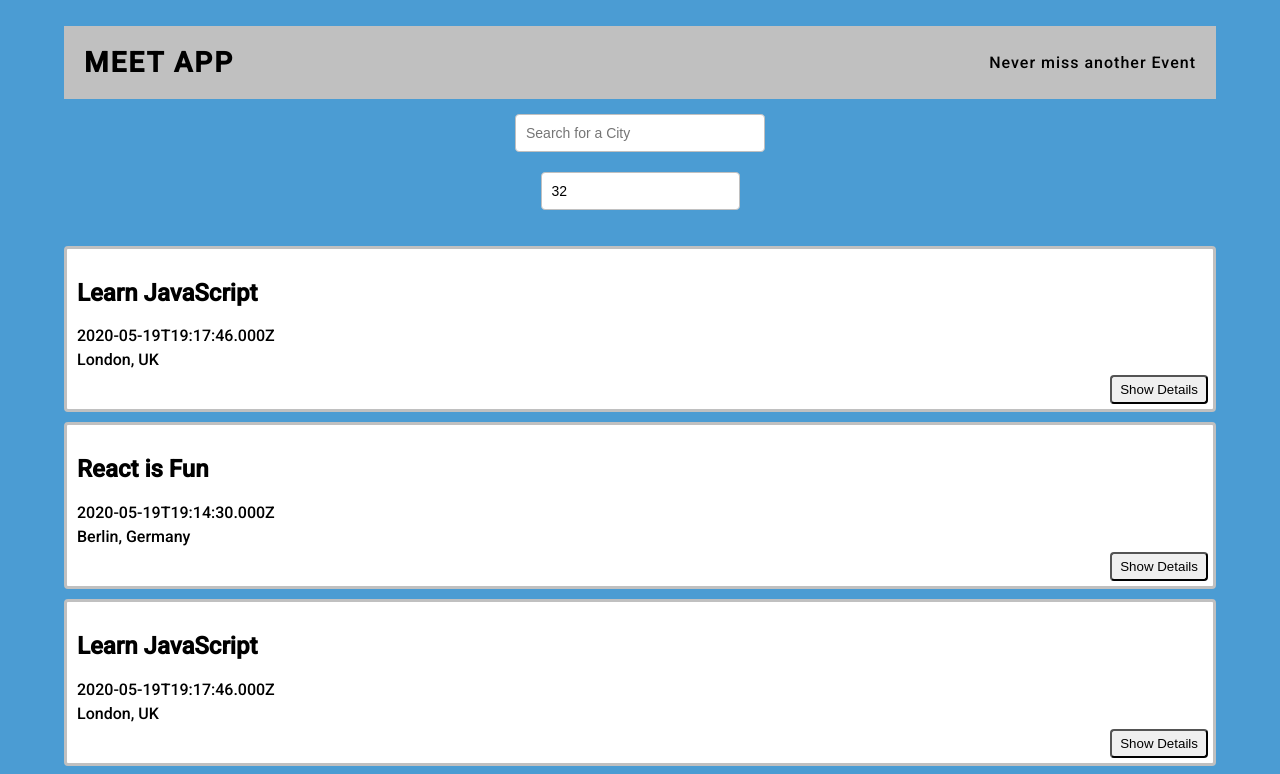
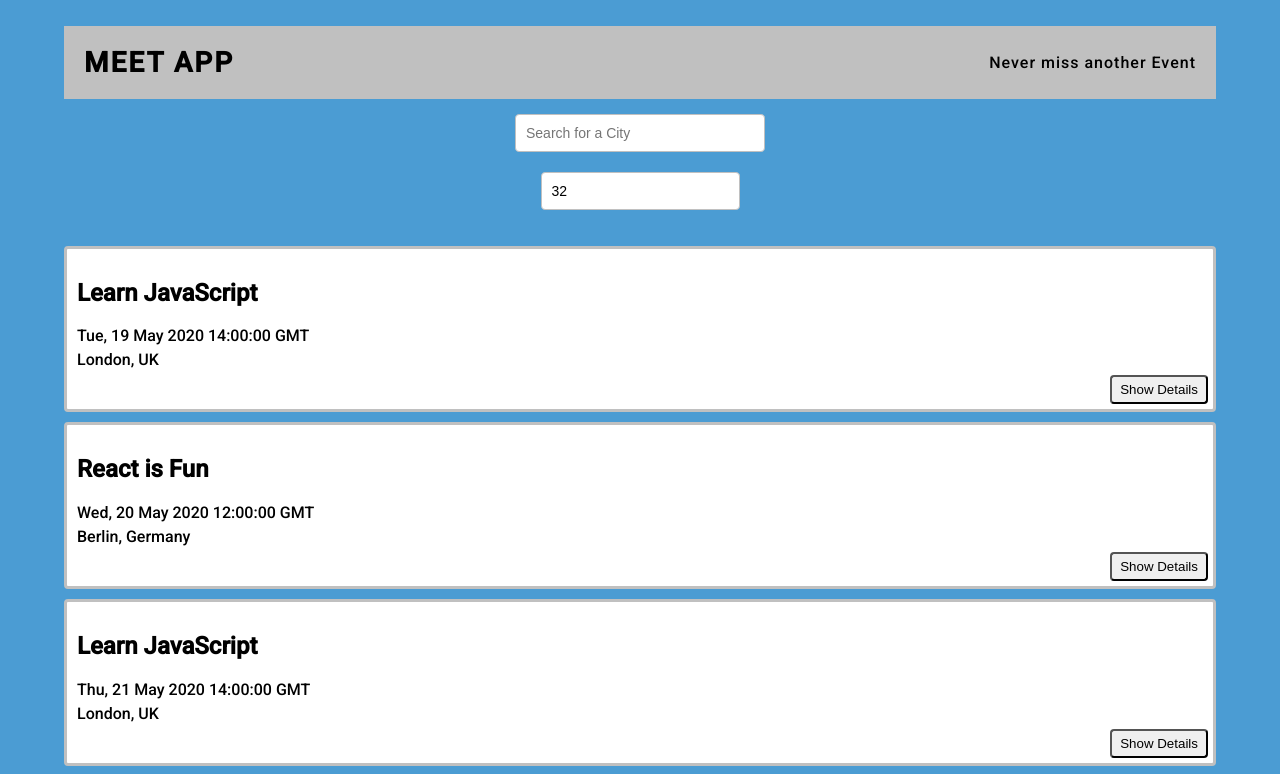
Before and after one commit to WMSANDERS85/meet, a React (Create React App) app: page / in a window 1280 px wide. Shown: the top 774 px of the page. Built offline with nearby package versions, Linux system fonts and the light colour scheme; what atatus-spa would draw is missing.

Commit message:
Edit event details to display start time and date in MM/DD/YYYY format

```diff
--- a/src/components/Event.js
+++ b/src/components/Event.js
@@ -5,7 +5,9 @@ const Event = ({event}) => {
   return (
     <li className="event">
       <h2 className="event-title">{event.summary}</h2>
-      <p className="eventStart">{event.created}</p>
+      <p className="eventStart">
+        {new Date(event.start.dateTime).toUTCString()}
+      </p>
       <p className="event-location">{event.location}</p>
       <button
         className="details-btn"
@@ -18,7 +20,9 @@ const Event = ({event}) => {
       {showDetails ? (
         <div className="details">
           <h2 className="event-title">{event.summary}</h2>
-          <p className="eventStart">{event.created}</p>
+          <p className="eventStart">
+            {new Date(event.start.dateTime).toUTCString()}
+          </p>
           <p className="event-location">{event.location}</p>
 
           <h2>About event:</h2>
```
